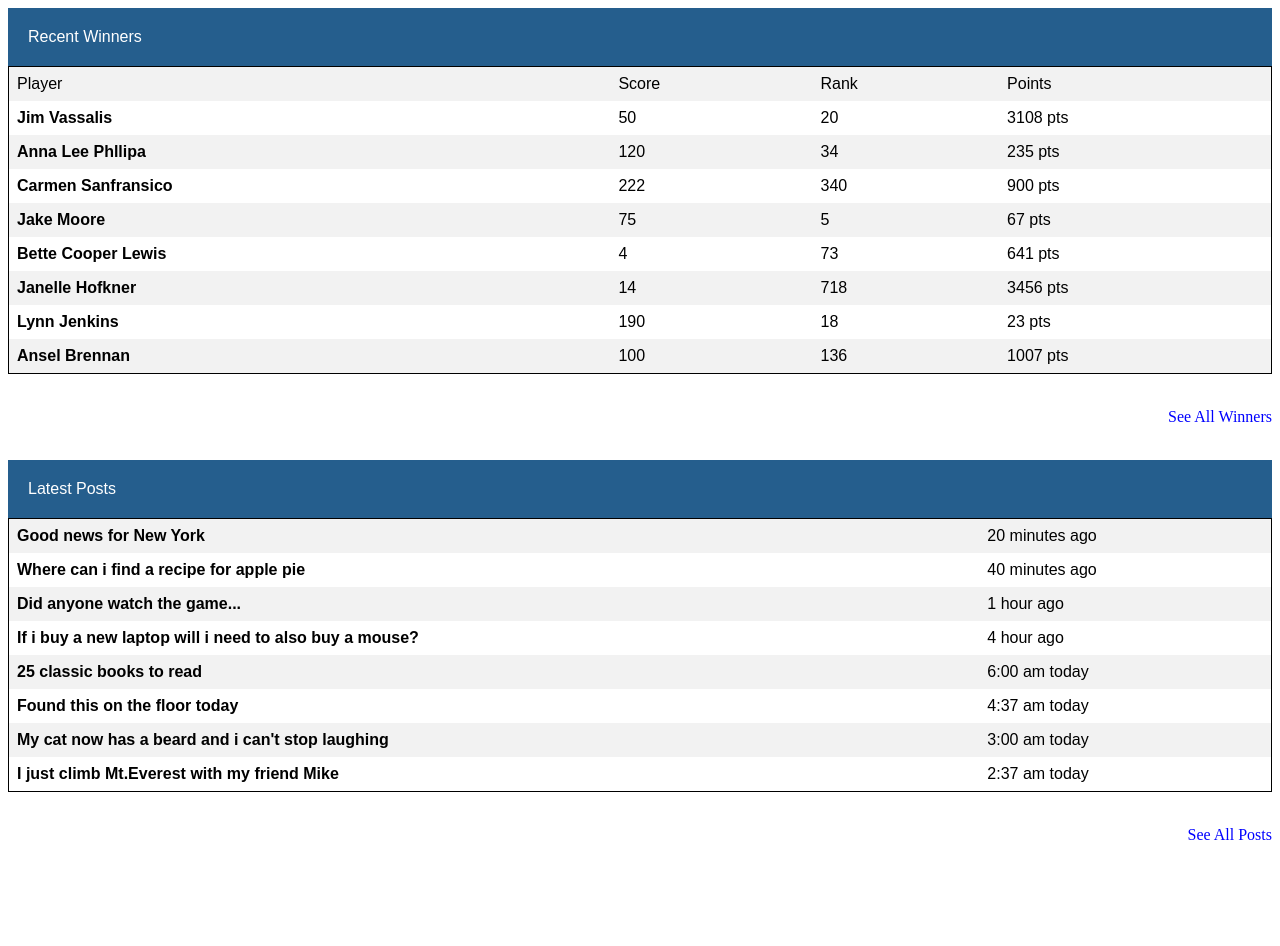
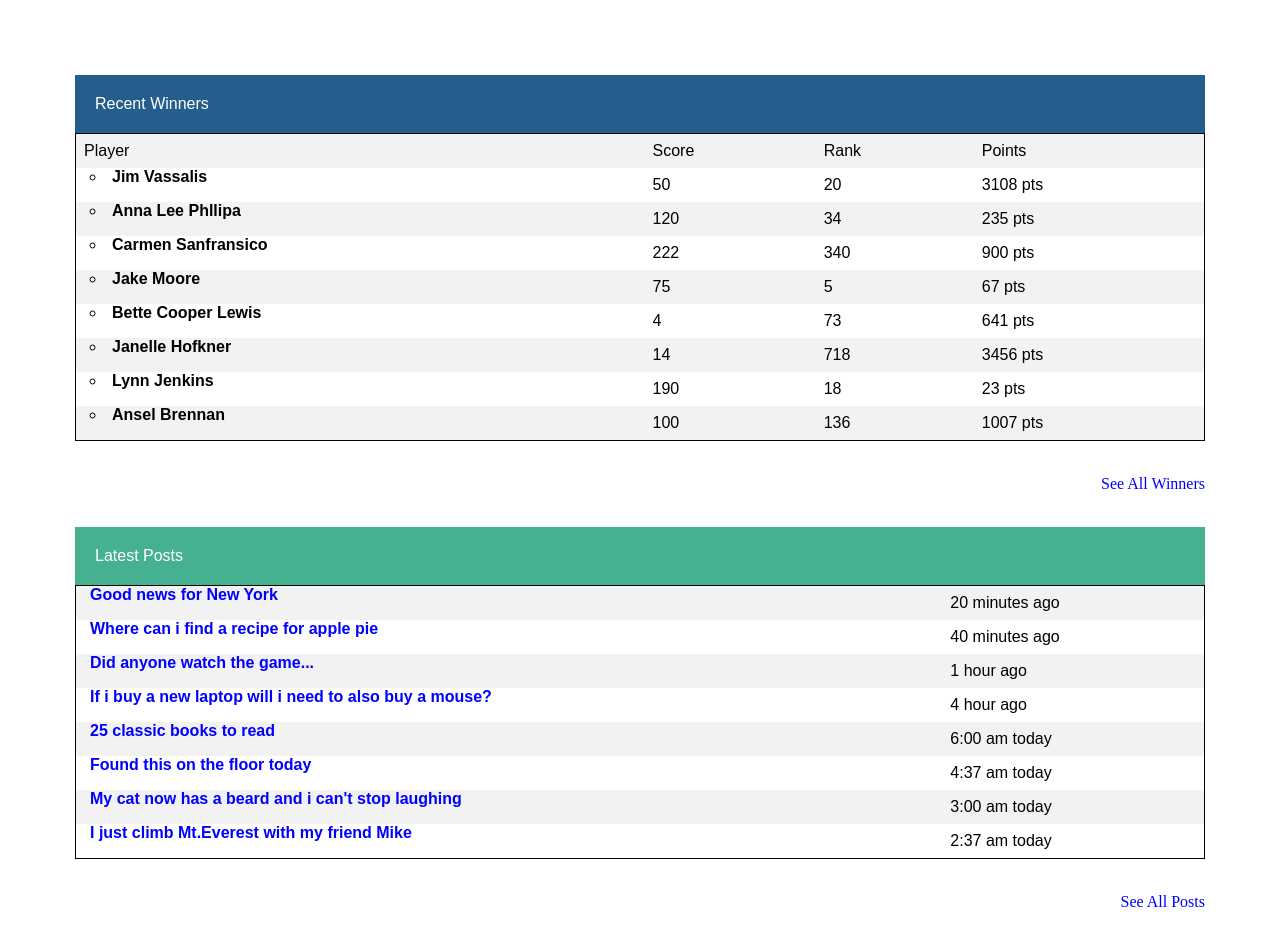
Before and after one commit to moshire/BetterCollective, a plain HTML site: page index.html in a window 1280 px wide. Before the commit the page ends 886 px from the top, so only its background shows below. Drawn offline with Linux system fonts and the light colour scheme.

Commit message:
i added some styles on my second table

```diff
--- a/index.html
+++ b/index.html
@@ -75,9 +75,9 @@
     <p>See All Winners</p>
 <br>
 <!-- This is the posts table -->
-<table>
+<table class="post-table">
  <!-- This is the caption of the table -->
- <caption>
+ <caption class="posts">
   Latest Posts
 </caption>
 <tr>
--- a/style.css
+++ b/style.css
@@ -1,4 +1,7 @@
-
+body{
+    margin: 60px;
+    padding: 15px;
+}
 
 caption{
     background-color: #255e8d;
@@ -25,11 +28,28 @@ table {
   }
   tr:nth-child(odd) {
     background-color: #f2f2f2;
+
   }
   td:nth-child(4n+1) {
     font-weight: bold;
+    display:list-item;
+    list-style: circle inside;
+
+    padding:0 0 0 14px;
+    margin:0;
   }
   p{
       text-align: right;
       color: blue;
   }
+  .posts{
+    background-color: #46b191;
+    color: white;
+    padding: 20px;
+    position: sticky;
+    text-align: left;
+  }
+  .post-table td:nth-child(2n+1) {
+   color: blue;
+   list-style: none;
+  }
```
